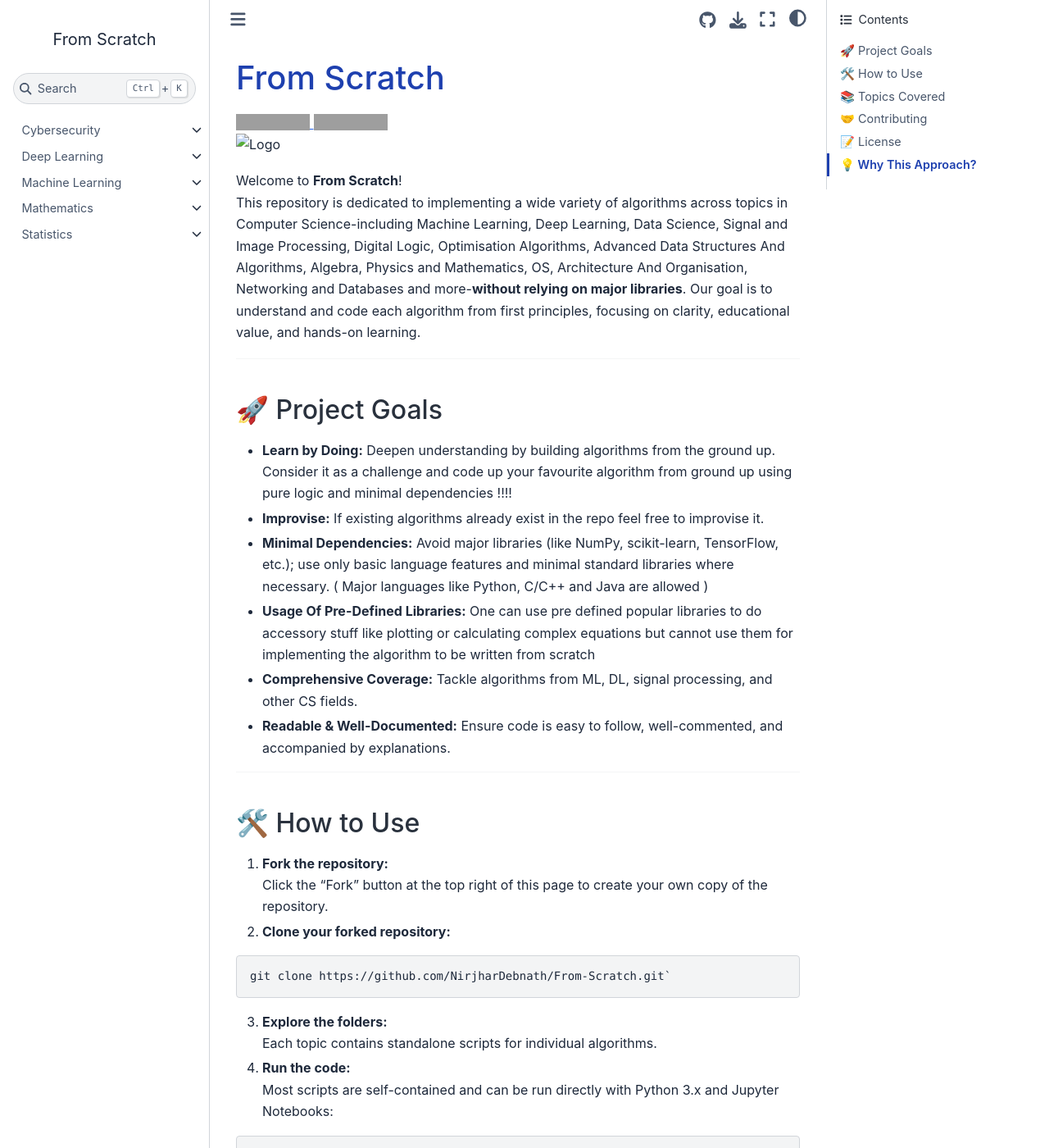
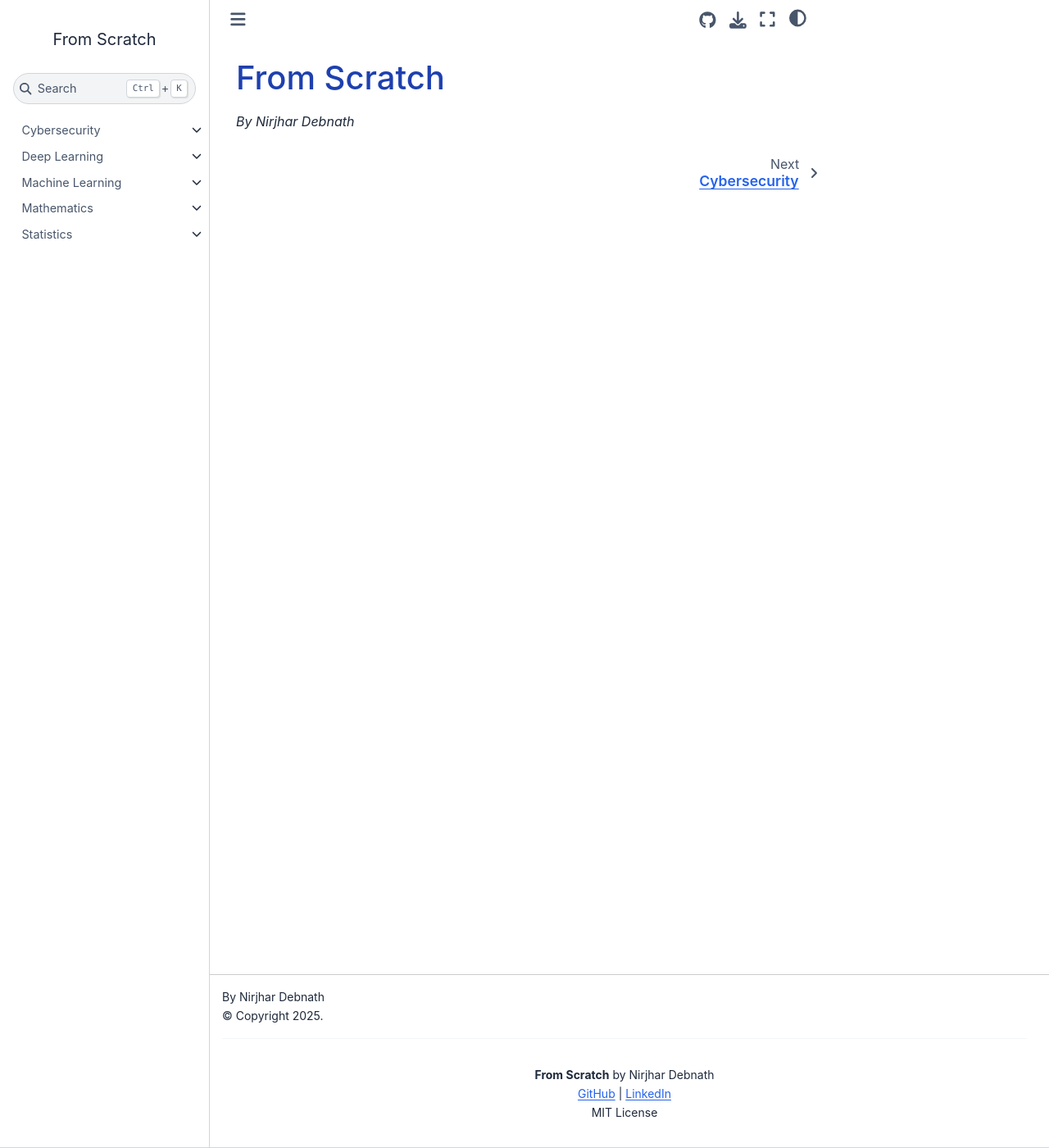
Before and after one commit to dwaidatta/algorithms-from-scratch, a Jupyter Book: the page built from Notebooks/README.md, in a window 1280 px wide and 1400 px high. Shown: the whole window at 82% size. Built offline with Jupyter Book 1.0.4 settings and Sphinx 7.4.7 and the Sphinx Book theme 1.1.4, drawn with Linux system fonts in a browser that asks for light colours; pages that are not in the unit, such as notebooks, are missing from menus; some of the changed text lies outside the part shown; grey boxes are pictures that could not be loaded.

Commit message:
Update README.md

````diff
--- a/Notebooks/README.md
+++ b/Notebooks/README.md
@@ -1,96 +1,3 @@
 # From Scratch
 
-<a href="https://github.com/NirjharDebnath/From-Scratch" target="_blank">
-  <img src="https://img.shields.io/badge/Explore%20Repo-From--Scratch-blue?style=for-the-badge" />
-</a>
-<a href="https://your-docs-link.com" target="_blank">
-  <img src="https://img.shields.io/badge/View-Documentation-brightgreen?style=for-the-badge&logo=readthedocs" />
-</a>
-
-![Logo](_static/assets/logo.png)
-
-
-Welcome to **From Scratch**!
-This repository is dedicated to implementing a wide variety of algorithms across topics in Computer Science-including Machine Learning, Deep Learning, Data Science, Signal and Image Processing, Digital Logic, Optimisation Algorithms, Advanced Data Structures And Algorithms, Algebra, Physics and Mathematics, OS, Architecture And Organisation, Networking and Databases and more-**without relying on major libraries**. Our goal is to understand and code each algorithm from first principles, focusing on clarity, educational value, and hands-on learning.
-
----
-
-## 🚀 Project Goals
-
-- **Learn by Doing:** Deepen understanding by building algorithms from the ground up. Consider it as a challenge and code up your favourite algorithm from ground up using pure logic and minimal dependencies !!!!
-- **Improvise:** If existing algorithms already exist in the repo feel free to improvise it.
-- **Minimal Dependencies:** Avoid major libraries (like NumPy, scikit-learn, TensorFlow, etc.); use only basic language features and minimal standard libraries where necessary. ( Major languages like Python, C/C++ and Java are allowed )
-- **Usage Of Pre-Defined Libraries:** One can use pre defined popular libraries to do accessory stuff like plotting or calculating complex equations but cannot use them for implementing the algorithm to be written from scratch
-- **Comprehensive Coverage:** Tackle algorithms from ML, DL, signal processing, and other CS fields.
-- **Readable & Well-Documented:** Ensure code is easy to follow, well-commented, and accompanied by explanations.
-
----
-
-## 🛠️ How to Use
-
-1. **Fork the repository:**
-   Click the "Fork" button at the top right of this page to create your own copy of the repository.
-
-2. **Clone your forked repository:**
-
-```
-git clone https://github.com/NirjharDebnath/From-Scratch.git`
-```
-
-3. **Explore the folders:**
-Each topic contains standalone scripts for individual algorithms.
-
-4. **Run the code:**
-Most scripts are self-contained and can be run directly with Python 3.x and Jupyter Notebooks:
-
-```
-python Linear Regression.py
-```
-
-5. **Read the explanations:**
-Each script contains comments and, where appropriate, markdown explanations to clarify the algorithm’s logic.
-
----
-
-## 📚 Topics Covered
-
-- **Machine Learning:** Linear Regression, Logistic Regression, K-NearestNeighbours, Decision Trees, Naive Bayes etc.
-- **Pseudo Random Number Generator:** MT19337 or Mersenne Twister, etc.
-- **Deep Learning:** ANN, etc.
-
-*We’re continuously adding new algorithms!*
-
----
-
-## 🤝 Contributing
-
-Contributions are welcome!
-If you’d like to add a new algorithm or improve an existing one:
-
-1. Fork the repo and create your branch.
-2. Add your algorithm in the appropriate folder.
-3. Include clear comments and, if possible, a brief explanation.
-4. Submit a pull request!
-
----
-
-## 📝 License
-
-This project is licensed under the MIT License.
-
----
-
-## 💡 Why This Approach?
-
-By avoiding major libraries, we force ourselves to truly understand how each algorithm works under the hood. This is a great way to learn, teach, and demystify the magic behind modern software, data science, maths physics and core CS topics which are widely used.
-
----
-
-Happy coding!
-*Questions or suggestions? Open an issue or start a discussion!*
-
-**NOTE:** This repo is still under development and needs more contributors to fix and improve the concept of doing algorithms from scratch. If the pull requests get delayed feel free to contact us.
-
-*An Initiative Taken By Student of Dept of CSE, Kalyani Government Engineering College*
-
-*Repo first created on May, 2025 by Nirjhar Debnath, Student of Dept of CSE*
+*By Nirjhar Debnath*
````
